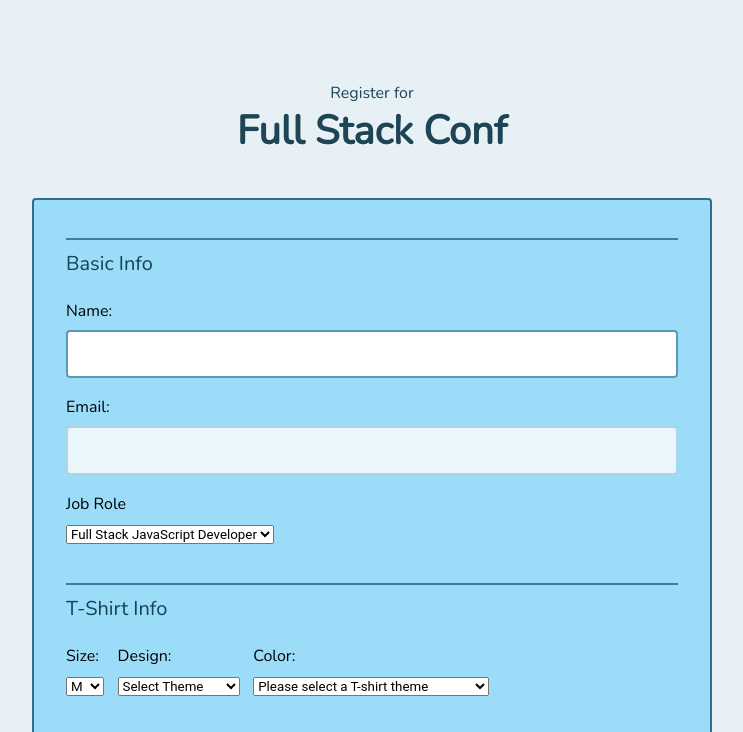
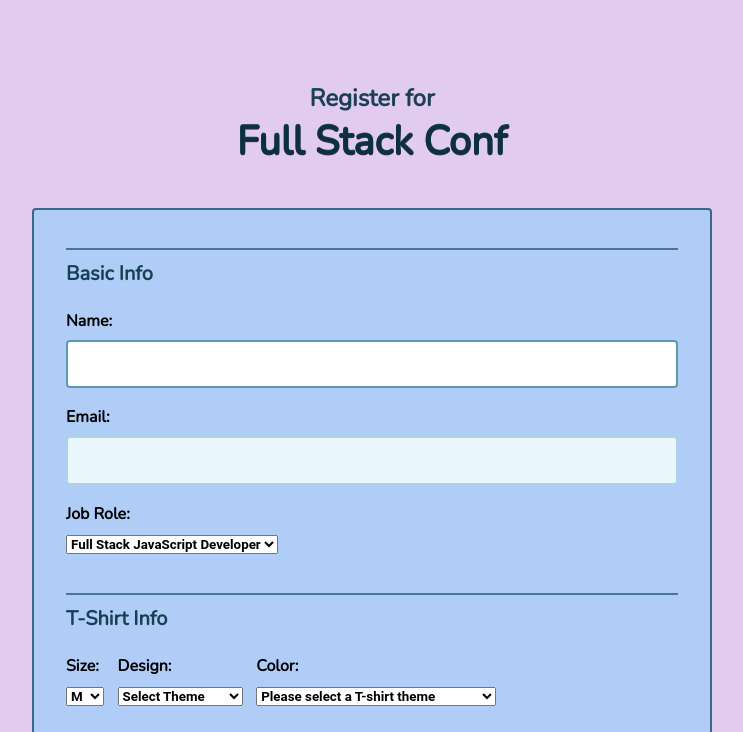
Before and after one commit to sniro84/FSJS-Techdegree-Project3-Interactive-Form, a plain HTML site: page index.html in a window 1280 px wide. Shown: the top 732 px of the page, without its empty margins (268-1011 px from the left). Drawn offline with nearby package versions, Linux system fonts and the light colour scheme.

Commit message:
updated css

```diff
--- a/css/style.css
+++ b/css/style.css
@@ -16,17 +16,22 @@ button {
 
 body {
   font: 1em/1.5;
+  font-weight: bold;
   color: rgba(6, 49, 68, 0.9);
-	background: #e6f0f5;
+	background: #e1cbee;
 }
 
 header {
 	text-align: center;
 }
 
+header span{
+	font-size: 1.5em;
+}
+
 h1 {
 	font-size: 2.5em;
-	text-shadow: 0 1px 0 rgba(255, 255, 255, 0.85);
+	text-shadow: 0 1px 0 rgba(22, 21, 21, 0.85);
 	margin: 0;
 }
 
@@ -40,7 +45,7 @@ a {
 
 form {
 	padding: .875em 1.875em 1.875em;
-	background: #9bdcf8;
+	background: #b0cdf7;
 	border: 2px solid rgba(8, 63, 87, 0.7);
 	border-radius: 4px;
 }
@@ -59,10 +64,10 @@ fieldset {
 legend,
 button {
 	font-size: 1.25em;
+	font-weight: bold;
 }
 
 legend {
-	font-weight: 500;
 	padding-top: .5em;
 	border-top: 2px solid rgba(8, 63, 87, 0.6);
 	margin-bottom: 1.125em;
@@ -83,6 +88,7 @@ label {
 input,
 select {
 	margin-bottom: 1.125em;
+	font-weight: bold;
 }
 
 input {
--- a/index.html
+++ b/index.html
@@ -25,7 +25,7 @@
         <label for="mail">Email:</label>
         <input type="email" id="mail" name="user_email">
 
-        <label for="title">Job Role</label>
+        <label for="title">Job Role:</label>
         <select id="title" name="user_title">
           <option value="full-stack js developer">Full Stack JavaScript Developer</option>
           <option value="front-end developer">Front End Developer</option>
```
